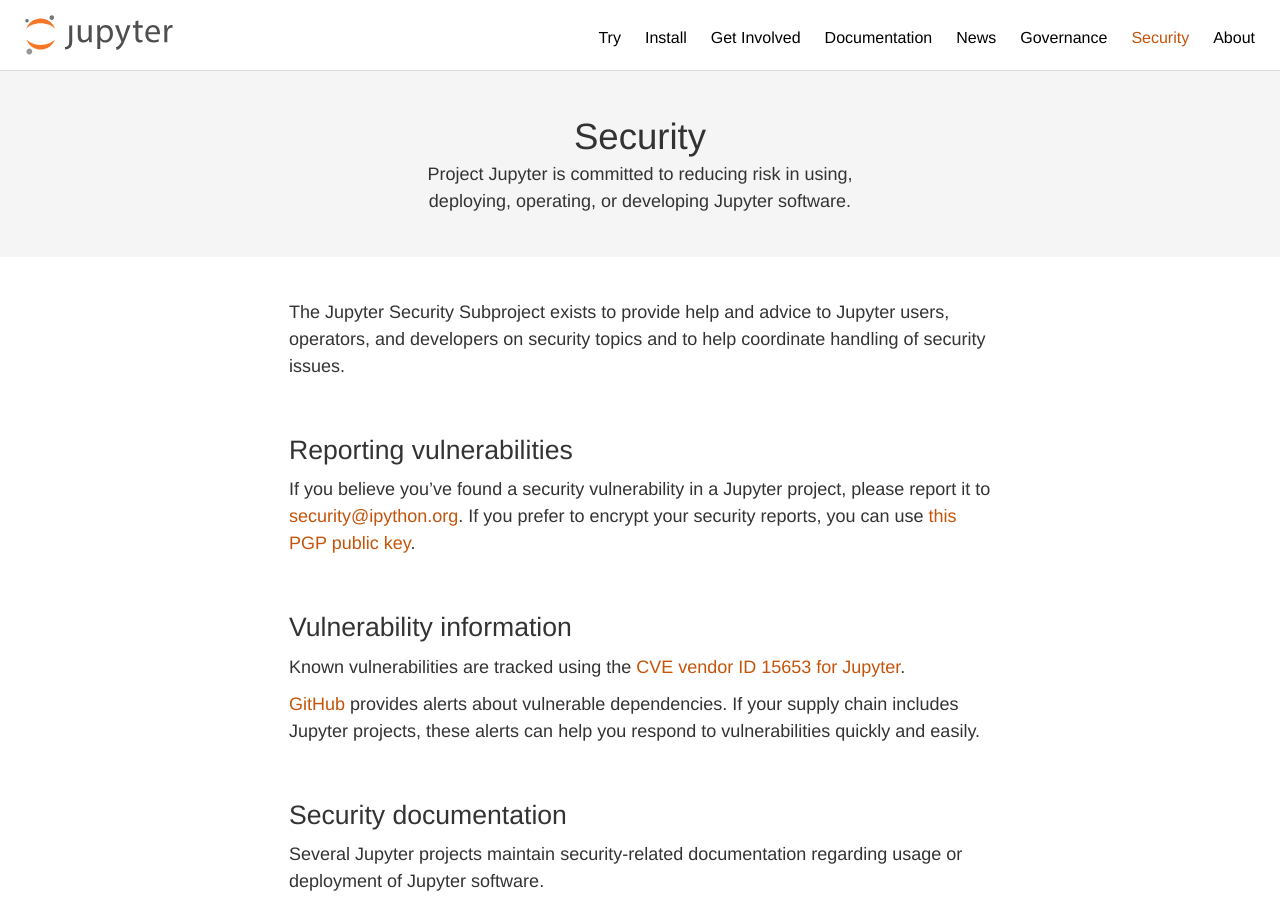
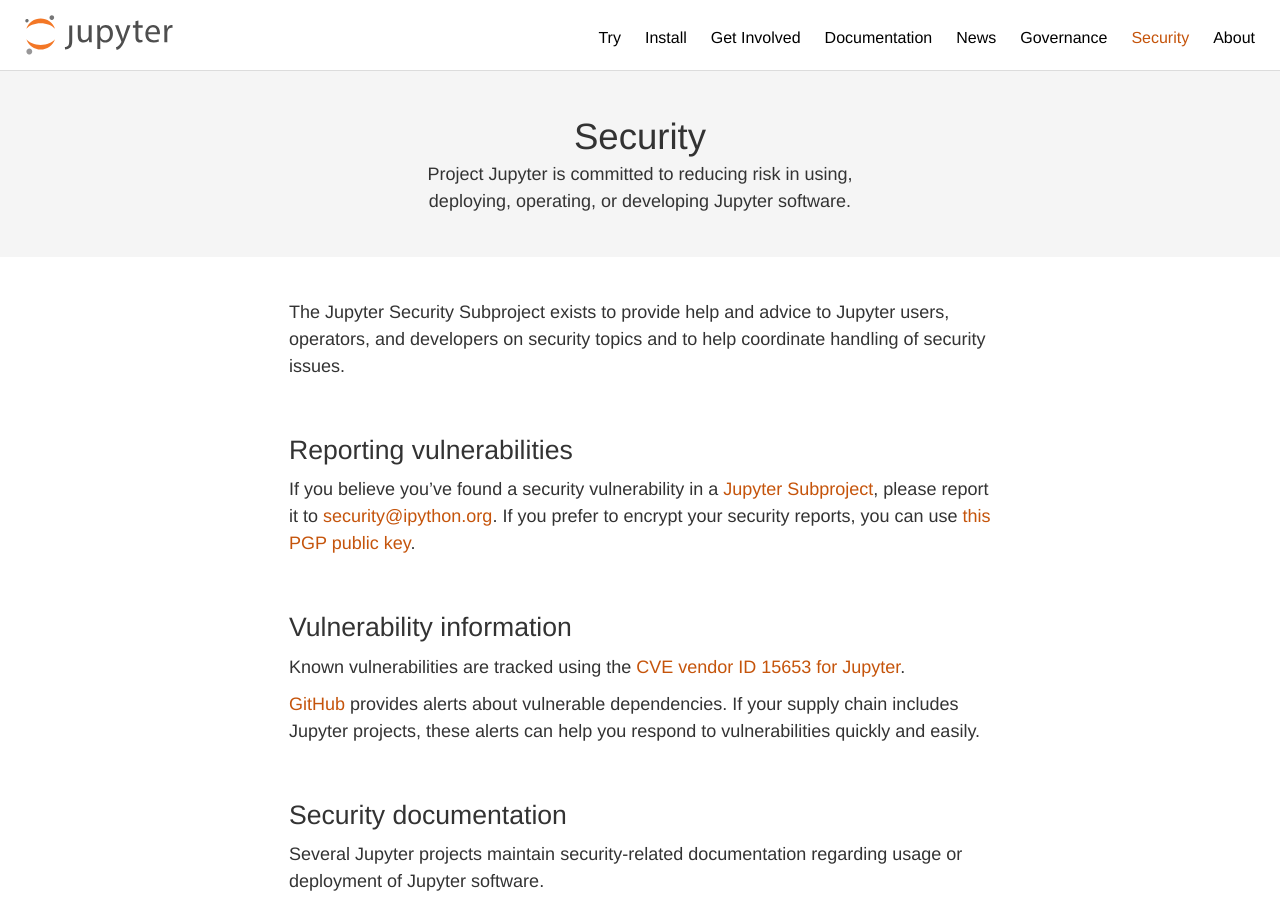
Before and after one commit to jupyter/jupyter.github.io, a Jekyll site: the page built from security.md, in a window 1280 px wide and 900 px high. Built offline with Jekyll 4.4.1, drawn with Linux system fonts in a browser that asks for light colours; comment, search, counter and statistics services are not loaded.

Commit message:
add link to list of Jupyter Subprojects
Trying to provide a suggestion to readers about the scope of vulnerability handling

```diff
--- a/security.md
+++ b/security.md
@@ -11,7 +11,7 @@
 
 ## Reporting vulnerabilities
 
-If you believe you've found a security vulnerability in a Jupyter project,
+If you believe you've found a security vulnerability in a [Jupyter Subproject](governance/list_of_subprojects.html),
 please report it to [security@ipython.org](mailto:security@ipython.org).
 If you prefer to encrypt your security reports,
 you can use [this PGP public key](assets/ipython_security.asc).
```
